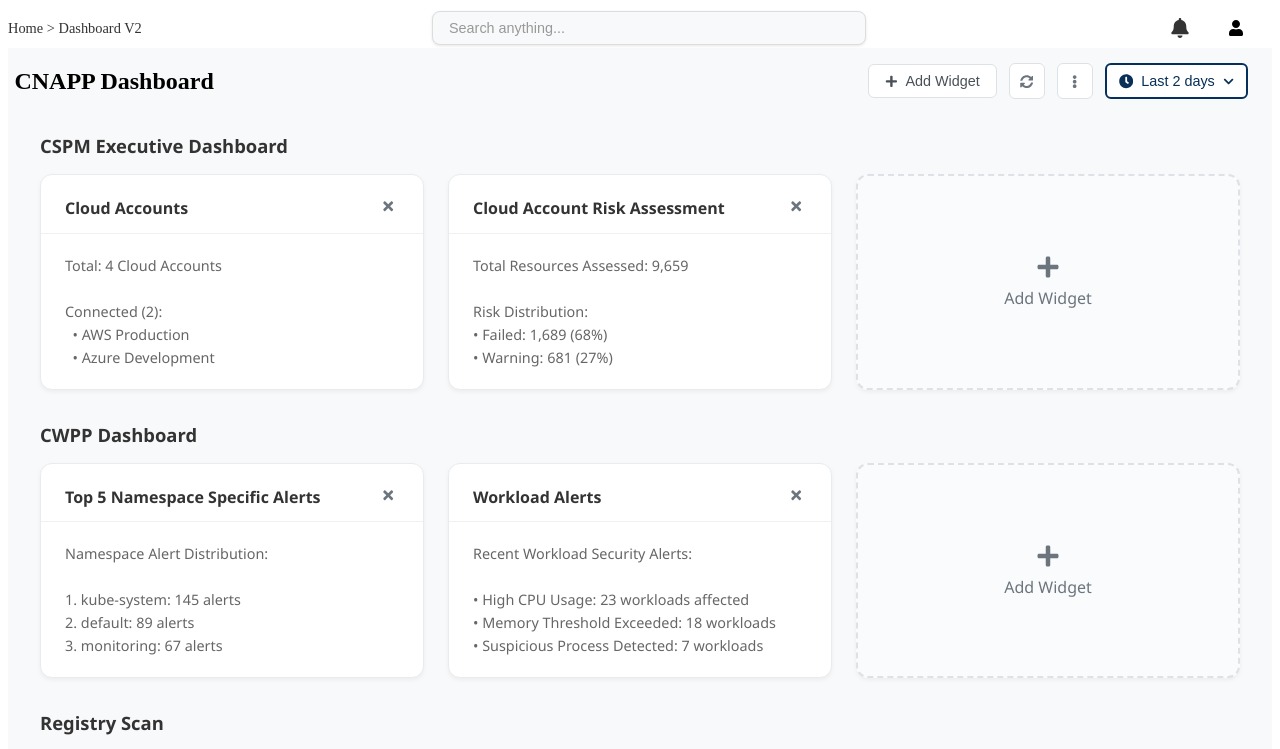
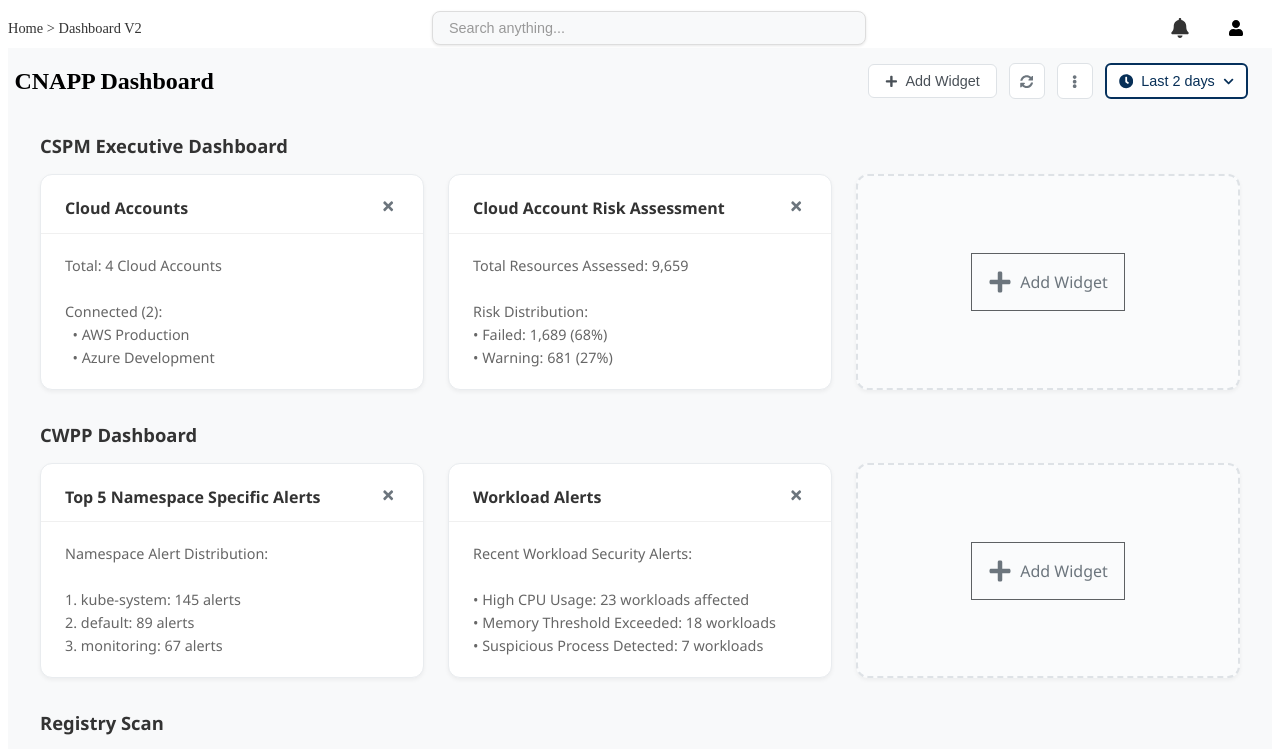
Before and after one commit to Nanditha77/Dashboard-Building, a React (Create React App) app: page / in a window 1280 px wide. Shown: the top 749 px of the page. Built offline with nearby package versions, Linux system fonts and the light colour scheme.

Commit message:
Fix: Edited model header for add widget

```diff
--- a/src/components/Widget.css
+++ b/src/components/Widget.css
@@ -157,7 +157,7 @@
 
 .add-widget-content {
   display: flex;
-  flex-direction: column;
+  border: 1px solid #5d6063ff;
   align-items: center;
   gap: 0.5rem;
   padding: 1rem;
```
